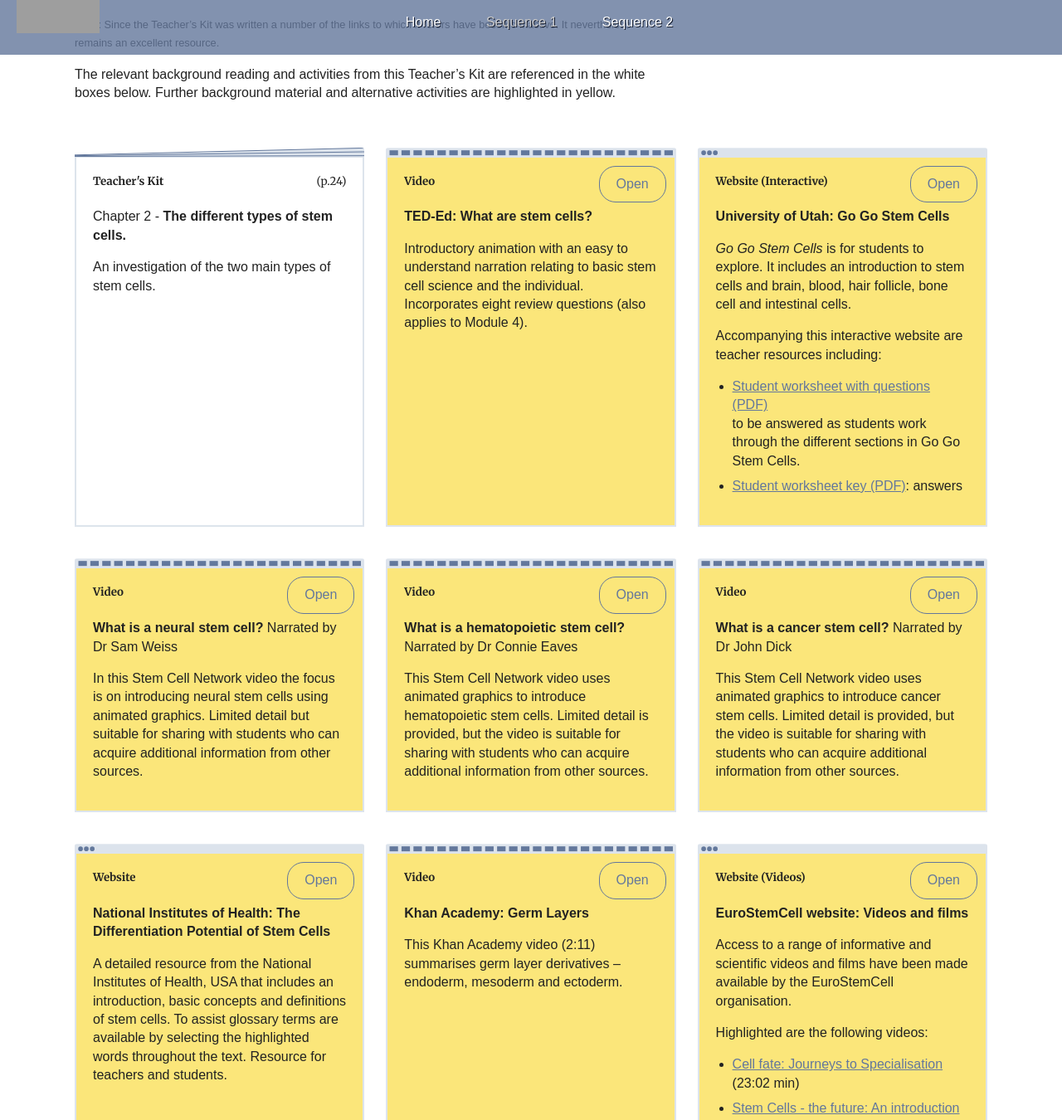
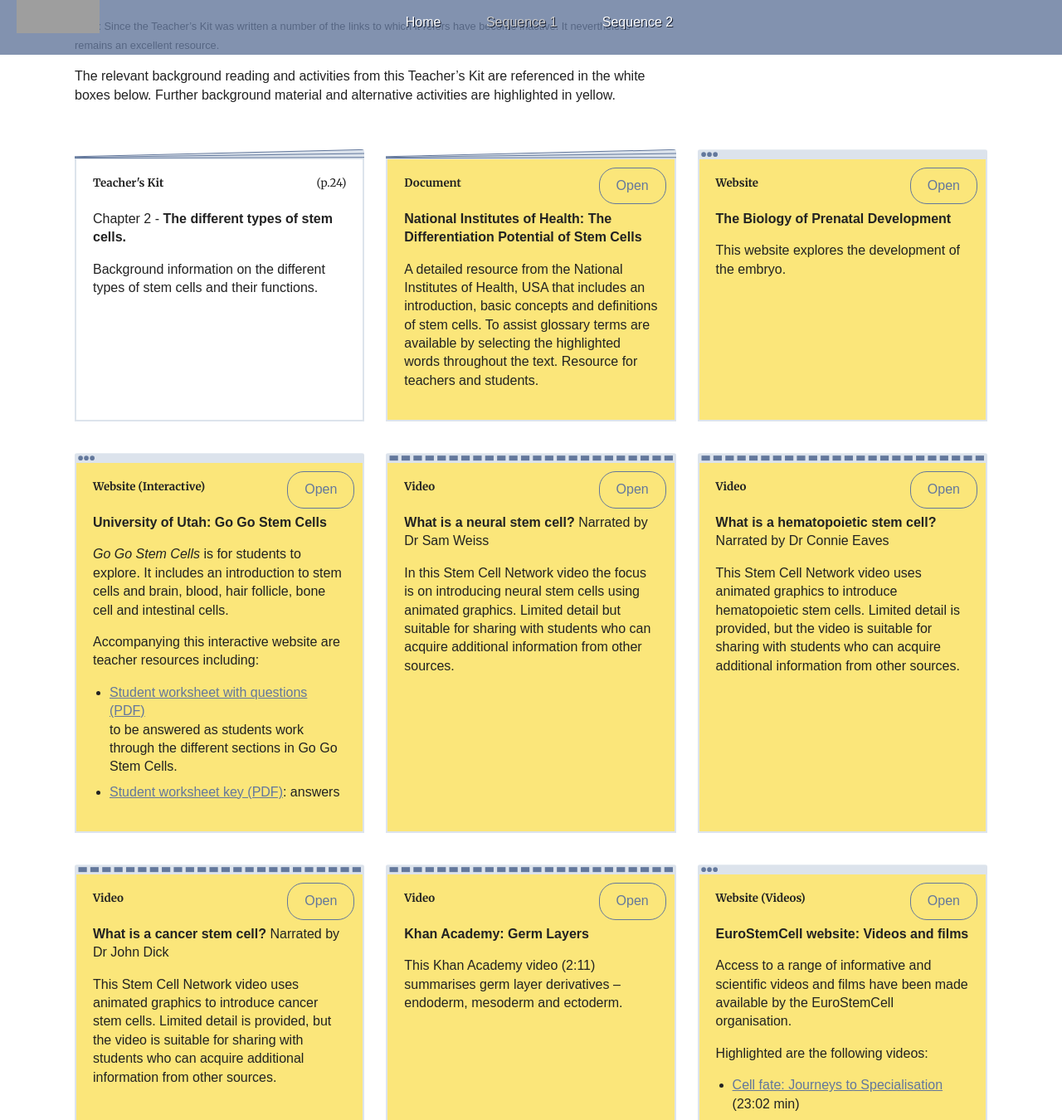
Before and after one commit to contemporaryVCEbiology/stem-cells, a Jekyll site: the page built from sequence-one/module3.html, in a window 1280 px wide and 1400 px high, scrolled down 1559 px, cut to the strip 50-1400 px from the top of the window. Shown: the whole strip at 83% size. Built offline with Jekyll 4.4.1, drawn with Linux system fonts in a browser that asks for light colours; some of the changed text lies outside the part shown.

Commit message:
Mary edits

```diff
--- a/sequence-one/module3.html
+++ b/sequence-one/module3.html
@@ -21,8 +21,10 @@
 
     <div class="col-2max module-info">
         <div>
-            <h3>VCE key knowledge (VCAA 2015)</h3>
-            <p>Cell growth and differentiation (Unit 2, Area of Study 1, Outcome 1, <a class="new-tab-warning" href="http://www.vcaa.vic.edu.au/Documents/vce/biology/BiologySD-2016.pdf" target="_blank">VCE Biology Study Design</a>)</p>
+            <h3>VCE Biology (2016 -2020)</h3>
+            <p>Unit 2, Area of Study 1, Outcome 1, <a class="new-tab-warning" href="http://www.vcaa.vic.edu.au/Documents/vce/biology/BiologySD-2016.pdf" target="_blank">VCE Biology Study Design</a></p>
+            <h4>Key Knowledge</h4>
+            <p>Cell growth and differentiation</p>
             <ul>
                 <li>the consequences of stem cell differentiation in human prenatal development including the development of germ layers, types of tissues formed from germ layers and the distinction between embryo and foetus.</li>
                 <li>the disruption of the regulation of the cell cycle through genetic predisposition or the action of mutagens that gives rise to uncontrolled cell division including cancer and abnormal embryonic development.</li>
@@ -36,7 +38,6 @@
             <ul>
                 <li>understand the concept of cellular differentiation and the role of germ layers in tissue and embryonic development.</li>
                 <li>be able to explain the role of stem cells in differentiation and development.</li>
-                <li>be able to describe and explain some of the causes and consequences of disruption to the normal cell cycle.</li>
             </ul>
         </div>
     </div>
@@ -55,50 +56,34 @@
                 <h5>Teacher's Kit <span>(p.24)</span></h5>
                 <p>Chapter 2 - <strong>The different types of stem cells.</strong></p>
                 <div class="description">
-                    <p>An investigation of the two main types of stem cells.</p>
+                    <p>Background information on the different types of stem cells and their functions.</p>
                 </div>
             </div>
         </div>
-        <!--
-        <div class="resource doc kit">
+        <div class="resource doc">
             <div>
-                <h5>Teacher's Kit <span>(pp.51-55)</span></h5>
-                <p>Activity 2.5 - <strong>So what’s so special about stem cells?</strong></p>
+                <h5>Document</h5>
+                <p><strong>National Institutes of Health: The Differentiation Potential of Stem Cells</strong></p>
                 <div class="description">
-                    <p>This is a student activity, however, it also provides an appropriate background on the relationship between stem cells and the development of specialised germ layer tissues in the developing embryo.</p>
+                    <p>A detailed resource from the National Institutes of Health, USA that includes an introduction, basic concepts and definitions of stem cells. To assist glossary terms are available by selecting the highlighted words throughout the text. Resource for teachers and students.</p>
                 </div>
+                <a class="open" href="https://stemcells.nih.gov/sites/all/themes/stemcells_theme/stemcell_includes/chapter1.pdf">Open</a>
+            </div>
+            <div class="overlay">
+                <a class="open-new-tab" href="https://stemcells.nih.gov/sites/all/themes/stemcells_theme/stemcell_includes/chapter1.pdf" target="_blank">Open in new tab</a>
             </div>
         </div>
-        <div class="resource doc kit">
+        <div class="resource web">
             <div>
-                <h5>Teacher's Kit <span>(pp.58-61)</span></h5>
-                <p>Activity 3.1 - <strong>Forming an embryo - from egg to blastocyst</strong></p>
+                <h5>Website</h5>
+                <p><strong>The Biology of Prenatal Development</strong></p>
                 <div class="description">
-                    <p>This is a student activity, however, it also provides an appropriate background on the development of the human embryo from conception, in this case through the process of IVF.</p>
+                    <p>This website explores the development of the embryo.</p>
                 </div>
-            </div>
-        </div>
-        <div class="resource doc kit">
-            <div>
-                <h5>Teacher's Kit <span>(pp.76-79)</span></h5>
-                <p>Activity 3.5 - <strong>How are stem cells specialised into different cell types?</strong></p>
-                <div class="description">
-                    <p>This is a student activity, however, it also provides an appropriate background on the processes involved in the specialisation of stem cells.</p>
-                </div>
-            </div>
-        </div>
-        -->
-        <div class="resource video">
-            <div>
-                <h5>Video</h5>
-                <p><strong>TED-Ed: What are stem cells?</strong></p>
-                <div class="description">
-                    <p>Introductory animation with an easy to understand narration relating to basic stem cell science and the individual. Incorporates eight review questions (also applies to Module 4).</p>
-                </div>
-                <a class="open" href="http://ed.ted.com/lessons/what-are-stem-cells-craig-a-kohn">Open</a>
+                <a class="open" href="https://www.ehd.org/resources_bpd_illustrated.php?page=10">Open</a>
             </div>
             <div class="overlay">
-                <a class="open-new-tab" href="http://ed.ted.com/lessons/what-are-stem-cells-craig-a-kohn" target="_blank">Open in new tab</a>
+                <a class="open-new-tab" href="https://www.ehd.org/resources_bpd_illustrated.php?page=10" target="_blank">Open in new tab</a>
             </div>
         </div>
         <div class="resource web">
@@ -158,19 +143,6 @@
                 <a class="open-new-tab" href="https://vimeo.com/109846660" target="_blank">Open in new tab</a>
             </div>
         </div>
-        <div class="resource web">
-            <div>
-                <h5>Website</h5>
-                <p><strong>National Institutes of Health: The Differentiation Potential of Stem Cells</strong></p>
-                <div class="description">
-                    <p>A detailed resource from the National Institutes of Health, USA that includes an introduction, basic concepts and definitions of stem cells. To assist glossary terms are available by selecting the highlighted words throughout the text. Resource for teachers and students.</p>
-                </div>
-                <a class="open" href="http://stemcells.nih.gov/info/scireport/pages/chapter1.aspx">Open</a>
-            </div>
-            <div class="overlay">
-                <a class="open-new-tab" href="http://stemcells.nih.gov/info/scireport/pages/chapter1.aspx" target="_blank">Open in new tab</a>
-            </div>
-        </div>
         <div class="resource video">
             <div>
                 <h5>Video</h5>
@@ -200,6 +172,38 @@
             </div>
             <div class="overlay">
                 <a class="open-new-tab" href="http://www.eurostemcell.org/stem-cell-videos-and-films" target="_blank">Open in new tab</a>
+            </div>
+        </div>
+        <div class="resource web">
+            <div>
+                <h5>Website</h5>
+                <p><strong>EuroStemCell: Stem cell fact sheets</strong></p>
+                <div class="description">
+                    <p>The EuroStemCell site is a trusted website that provides teachers with detailed information on stem cells including properties, basics, medical potential and uses.</p>
+                    <p>Particular factsheets of interest:</p>
+                    <ul>
+                        <li><a href="http://www.eurostemcell.org/factsheet/types-stem-cells-and-their-current-uses" target="_blank">Types of Stem Cells and their current uses</a></li>
+                        <li><a href="http://www.eurostemcell.org/factsheet/blood-stem-cells-pioneers-stem-cell-research" target="_blank">Blood stem cells: the pioneers of stem cell research</a></li>
+                        <li><a href="http://www.eurostemcell.org/factsheet/cell-identity-and-reprogramming" target="_blank">Cell Identity and reprogramming</a></li>
+                    </ul>
+                </div>
+                <a class="open" href="http://www.eurostemcell.org/stem-cell-factsheets">Open</a>
+            </div>
+            <div class="overlay">
+                <a class="open-new-tab" href="http://www.eurostemcell.org/stem-cell-factsheets" target="_blank">Open in new tab</a>
+            </div>
+        </div>
+        <div class="resource doc">
+            <div>
+                <h5>Activity (PDF)</h5>
+                <p><strong>Embryo Clay Model</strong></p>
+                <div class="description">
+                    <p>This activity explores early embryonic development, differentiation of cells and germ layers though clay modeling. This activity can be modified as required.</p>
+                </div>
+                <a class="open" href="http://phsgirard.org/APbiology/Chapter47/EmbryoClayModel.pdf" target="_blank">Open</a>
+            </div>
+            <div class="overlay">
+                <a class="open-new-tab" href="http://phsgirard.org/APbiology/Chapter47/EmbryoClayModel.pdf" target="_blank">Open in new tab</a>
             </div>
         </div>
     </div>
@@ -237,15 +241,11 @@
     <div class="resources col-3max flex">
         <div class="resource doc">
             <div>
-                <h5>Activity (PDF)</h5>
-                <p><strong>Embryo Clay Model</strong></p>
+                <h5>Activity</h5>
+                <p><strong>Human prenatal development</strong></p>
                 <div class="description">
-                    <p>This activity explores early embryonic development, differentiation of cells and germ layers though clay modeling. This activity can be modified as required.</p>
+                    <p>Annotate a diagram of a blastocyst and a human body showing the links between the various specialised cells.</p>
                 </div>
-                <a class="open" href="http://phsgirard.org/APbiology/Chapter47/EmbryoClayModel.pdf" target="_blank">Open</a>
-            </div>
-            <div class="overlay">
-                <a class="open-new-tab" href="http://phsgirard.org/APbiology/Chapter47/EmbryoClayModel.pdf" target="_blank">Open in new tab</a>
             </div>
         </div>
         <div class="resource doc">
```
Also changed, not shown: sequence-one/index.html (+5 -3 lines), sequence-one/module2.html (+22 -21 lines), sequence-one/module4.html (+5 -16 lines), sequence-two/index.html (+4 -3 lines).
